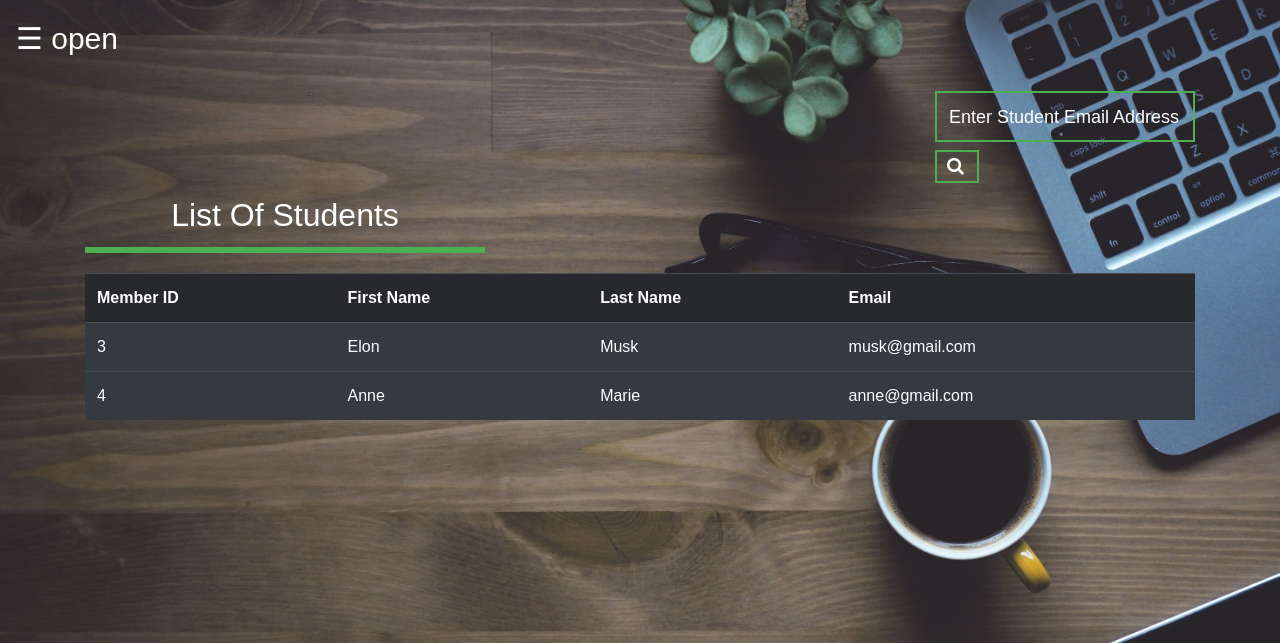
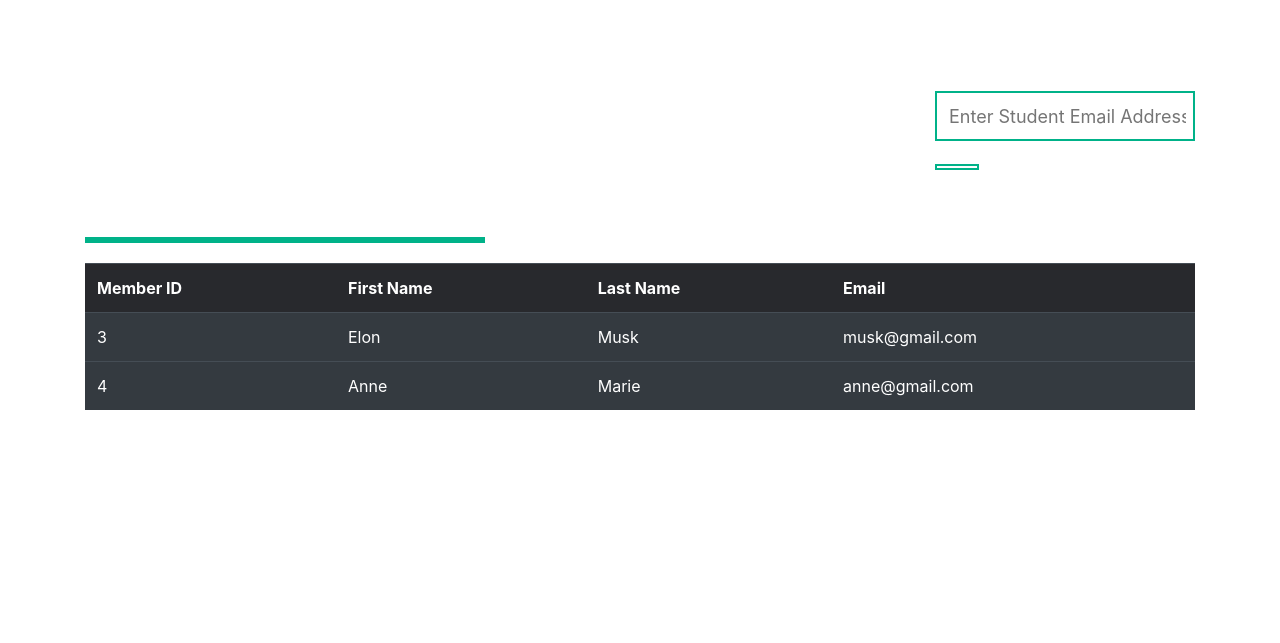
Before and after one commit to Ayodhya12/Project-NetLibrarian, a PHP site: page /student_details.php in a window 1280 px wide. Shown: the top 643 px of the page. Run offline with PHP 8.4, Linux system fonts and the light colour scheme; data comes from the database, SQL or seed files in the repository.

Commit message:
Update student_details.php

```diff
--- a/newProject/student_details.php
+++ b/newProject/student_details.php
@@ -2,17 +2,17 @@
 <!DOCTYPE html>
 <html>
 <head>
-	<title></title>
+	 <title>NetLibrarian.com</title>
 	<meta name="viewport" content="width=device-width, initial-scale=1">
 <link rel="stylesheet" href="https://stackpath.bootstrapcdn.com/bootstrap/4.3.1/css/bootstrap.min.css">
-	<link rel="stylesheet" type="text/css" href="theme.css">
+	<link rel="stylesheet" type="text/css" href="theme1.css">
 
 	<style>
 		.btn1
 		{
 			width: 10%;
             background: none;
-            border: 2px solid #4caf50;
+            border: 2px solid  #00b289;
             color: #fff;
             padding-left: 10px;
             padding-right: 30px;
@@ -26,7 +26,7 @@
             font-size: 20px;
             padding: 8px 0;
             margin: 8px 0;
-            border: 2px solid #4caf50;
+            border: 2px solid  #00b289;
 		}
 		.textbox1  input
         {
@@ -61,7 +61,9 @@
   display: block;
   transition: 0.3s;
 }
-
+img{
+  border-radius: 50%;
+}
 .sidenav a:hover {
   color: white;
 }
@@ -93,14 +95,49 @@
 </style>
 </head>
 <body>
+ <?php
+
+$dbcon=parse_ini_file("dbconfig.ini");
+$server=$dbcon['server'];
+$user=$dbcon['user'];
+$pw=$dbcon['dbpass'];
+$db=$dbcon['dbase'];
+
+
+$conn=mysqli_connect($server,$user,$pw,$db);
+
+if($conn->connect_error)
+{
+  die("Not Connected Properly".$conn->connect_error);
+}
+else
+{
+}
+?>
+
 <div id="mySidenav" class="sidenav">
   <a href="javascript:void(0)" class="closebtn" onclick="closeNav()">&times;</a>
+        <div style="color: white; margin-left: 60px; font-size: 20px;">
 
+                <?php
+                session_start();
+                if(isset($_SESSION['login_user']))
+
+                {
+                    $q=mysqli_query($conn,"SELECT * FROM registration where Email='$_SESSION[login_user]' ;");
+                    $row=mysqli_fetch_assoc($q);
+                    echo "<div style='align: center'>
+                    <img height=110 width=120 src='upload/".$row['pic']."'>
+                    </div>";
+                    echo "Welcome "."<br>"./*$_SESSION['login_user']*/$row['FirstName']." ".$row['LastName'];
+                }
+
+                ?>
+            </div><br><br>
   <div class="h"> <a href="admin.php">Home</a></div>
   <div class="h"> <a href="admin_books.php">Book Library</a></div>
   <div class="h"><a href="admin_profile.php">Profile</a></div>
   <div class="h"><a href="student_details.php">Students Details</a></div>
-  <div class="h"><a href="admin_search.php">Search</a></div>
 
 </div>
 
@@ -134,28 +171,8 @@
 		</form>
 	</div>
 
-	<h2  align="center" style="color: #fff; border-bottom: 6px solid #4caf50; margin-bottom: 20px;  padding: 13px 0; width: 400px; ">List Of Students</h2>
+	<h2  align="center" style="color: #fff; border-bottom: 6px solid  #00b289; margin-bottom: 20px;  padding: 13px 0; width: 400px; ">List Of Students</h2>
 	<?php
-
-	session_start();
-
-$dbcon=parse_ini_file("dbconfig.ini");
-$server=$dbcon['server'];
-$user=$dbcon['user'];
-$pw=$dbcon['dbpass'];
-$db=$dbcon['dbase'];
-
-
-$conn=mysqli_connect($server,$user,$pw,$db);
-
-if($conn->connect_error)
-{
-	die("Not Connected Properly".$conn->connect_error);
-}
-else
-{
-
-}
 
 		if(isset($_POST['submit']))
 		{
```
